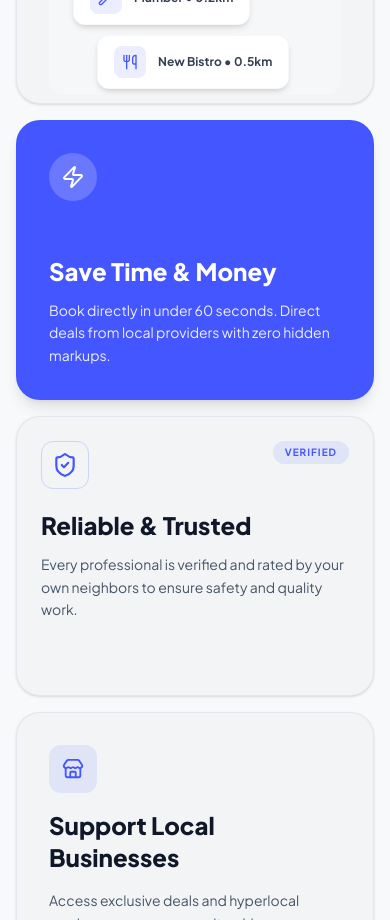
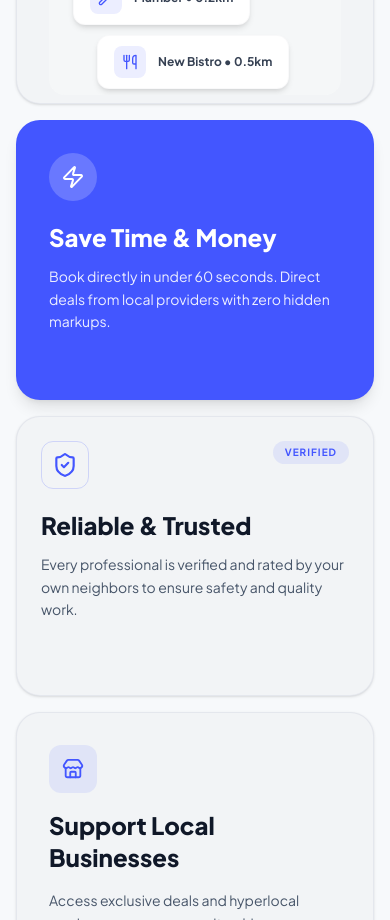
Before and after one commit to guru963/shinsquar, a React (Vite) app in the folder frontend/: page / in a window 390 px wide. Shown: the part 4760-5680 px from the top of the page. Built offline with nearby package versions, Linux system fonts and the light colour scheme; a web font is replaced by a local one.

Commit message:
style: align Save Time & Money bento card content to the top with a gap instead of pushing to bottom

```diff
--- a/frontend/src/components/ServicesBento.tsx
+++ b/frontend/src/components/ServicesBento.tsx
@@ -52,8 +52,8 @@ const ServicesBento: React.FC = () => {
           </div>
 
           {/* Card 2: Save Time and Money */}
-          <div className="md:col-span-4 p-8 md:p-10 rounded-3xl bg-[#4356FF] text-white border border-[#4356FF]/20 shadow-lg relative overflow-hidden flex flex-col justify-between hover:shadow-xl transition">
-            <div className="w-12 h-12 bg-white/20 rounded-full flex items-center justify-center mb-6">
+          <div className="md:col-span-4 p-8 md:p-10 rounded-3xl bg-[#4356FF] text-white border border-[#4356FF]/20 shadow-lg relative overflow-hidden flex flex-col justify-start gap-5 hover:shadow-xl transition">
+            <div className="w-12 h-12 bg-white/20 rounded-full flex items-center justify-center">
               <Zap size={24} />
             </div>
             <div className="relative z-10 space-y-3 text-left">
```
